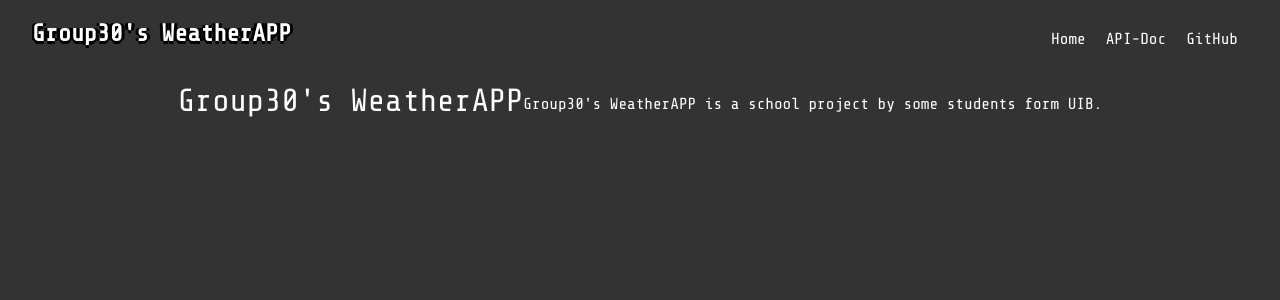
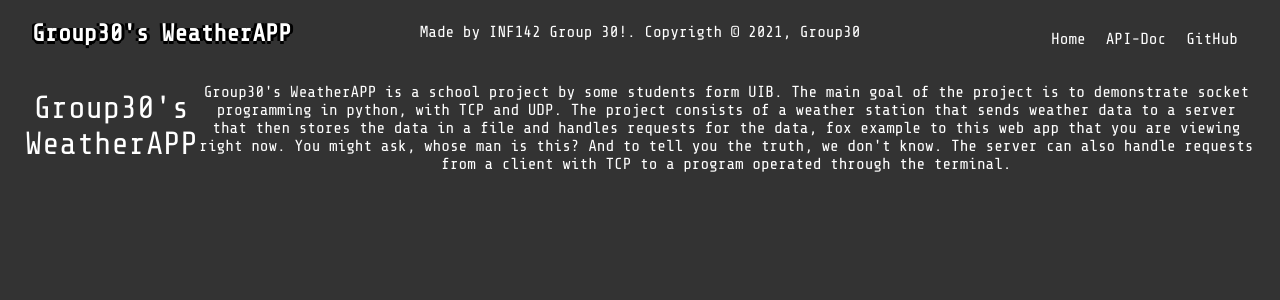
Before and after one commit to StaleJ/WeatherSim, a Flask app: page /about in a window 1280 px wide. Shown: the top 300 px of the page. Run offline with Flask 2, Linux system fonts and the light colour scheme.

Commit message:
Update to about page.

```diff
--- a/server/webapp/templates/about.html
+++ b/server/webapp/templates/about.html
@@ -29,7 +29,12 @@
         <main>
             <div class="about">
                 <h2>Group30's WeatherAPP</h2>
-                <p>Group30's WeatherAPP is a school project by some students form UIB.</p>
+                <p>Group30's WeatherAPP is a school project by some students form UIB.
+                The main goal of the project is to demonstrate socket programming in python, with TCP and UDP.
+                The project consists of a weather station that sends weather data to a server that then stores the
+                data in a file and handles requests for the data, fox example to this web app that you are viewing
+                right now. You might ask, whose man is this? And to tell you the truth, we don't know. The server can
+                also handle requests from a client with TCP to a program operated through the terminal. </p>
             </div>
         </main>
     </section>
```
